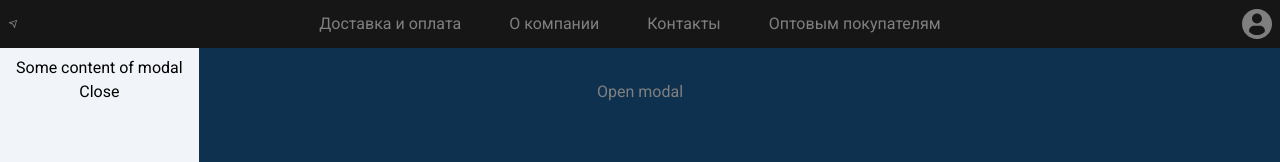
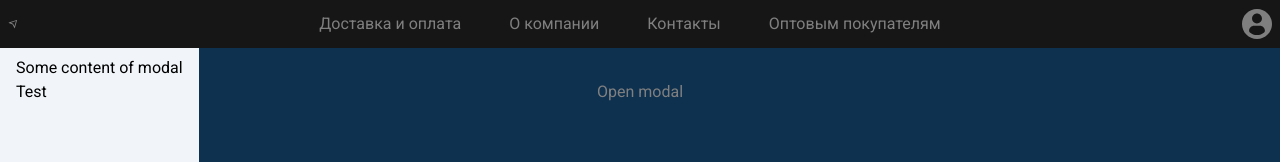
Before and after one commit to Vadim4ick/shopBoiler, a Next.js app: page / in a window 1280 px wide. Both pictures are taken after a click on the button "Open modal". Shown: the top 162 px of the page. Built offline with nearby package versions, Linux system fonts and the light colour scheme.

Commit message:
3/fix bags modal

```diff
--- a/src/pages/AuthPage/ui/AuthPage.tsx
+++ b/src/pages/AuthPage/ui/AuthPage.tsx
@@ -1,35 +1,38 @@
 "use client";
 
-import clsx from "clsx";
-import { motion } from "framer-motion";
+// import clsx from "clsx";
+// import { motion } from "framer-motion";
 import { useState } from "react";
 
 import { Button } from "@/shared/ui/Button/Button";
 import { Modal } from "@/shared/ui/Modal/Modal";
 
 const PageAuth = () => {
-  const [signIn, setSignIn] = useState(false);
+  // const [signIn, setSignIn] = useState(false);
 
-  const [showModal, setShowModal] = useState(false);
+  const [showModal, setShowModal] = useState<boolean>(false);
 
   const handleClick = () => {
     setShowModal(true);
-};
+  };
 
   const handleClose = () => {
     setShowModal(false);
-};
+  };
 
   return (
     <div className="relative h-screen w-full overflow-hidden bg-blue p-6">
-
-
-        <div>
-            <Button children={"Open modal"} onClick={handleClick} />
-            <Modal position={"left"} open={showModal} children={"Some content of modal"} onClose={handleClose} />
-        </div>
-
-
+      <div>
+        <Button onClick={handleClick}>Open modal</Button>
+        <Modal
+          close={<>Test</>}
+          open={showModal}
+          position="left"
+          onClose={handleClose}
+        >
+          Some content of modal
+        </Modal>
+      </div>
 
       {/* <motion.div
         animate={{ left: signIn ? "60%" : "0%" }}
--- a/src/shared/ui/Modal/Modal.tsx
+++ b/src/shared/ui/Modal/Modal.tsx
@@ -1,81 +1,70 @@
-import { ReactNode, useEffect, useRef } from "react";
 import { cva, type VariantProps } from "class-variance-authority";
+import type { ReactNode } from "react";
+import { useCallback, useEffect, useRef } from "react";
 
 const modal = cva("modal", {
+  defaultVariants: {
+    BodyStyle: "flex_column",
+    appearance: "light",
+    position: "top",
+    size: "medium",
+  },
   variants: {
-        BodyStyle: {
-            flex_column: [
-                "flex",
-                "flex-col",
-            ]
-        },
-        // position on page
-        position: {
-            top: [
-                "absolute ",
-                "max-w-fit",
-                "top-0",
-                "right-0",
-
-            ],
-            left: [
-                "absolute ",
-                "max-w-fit",
-                "inset-y-0",
-                "left-0",
-            ],
-        },
-        // size for different screen width
-        size: {
-            small: ["text-sm", "py-1", "px-2"],
-            medium: ["text-base", "py-2", "px-4"],
-        },
-        //   appearence style according disigh
     appearance: {
-            light: [
-                "bg-slate-100",
-                "text-gray-800",
-                "border-1",
-                "border-red-400",
-            ],
-            dark: [
-                "bg-slate-600",
-                "text-white",
-                "border-1",
-                "bg-slate-800",
-            ],
+      dark: ["bg-slate-600", "text-white", "border-1", "bg-slate-800"],
+      light: ["bg-slate-100", "text-gray-800", "border-1", "border-red-400"],
     },
 
+    BodyStyle: {
+      flex_column: ["flex", "flex-col"],
     },
-    defaultVariants: {
-        position: "top",
-        size: "medium",
-        appearance: "light",
-        BodyStyle: "flex_column",
+
+    position: {
+      left: ["absolute ", "max-w-fit", "inset-y-0", "left-0"],
+      top: ["absolute ", "max-w-fit", "top-0", "right-0"],
+    },
+
+    size: {
+      medium: ["text-base", "py-2", "px-4"],
+      small: ["text-sm", "py-1", "px-2"],
+    },
   },
 });
 
-interface ModalProps extends React.HTMLAttributes<HTMLDivElement>, VariantProps<typeof modal> {
-    // аdditional properties that you want to add to the element <div>
+interface ModalProps extends VariantProps<typeof modal> {
+  className?: string;
   children: ReactNode;
   open: boolean;
-    onClose?: () => void;
+  onClose: () => void;
+  close?: ReactNode;
 }
 
-const Modal: React.FC<ModalProps> = (props: ModalProps) => {
+const Modal = (props: ModalProps) => {
   const modalRef = useRef<HTMLDivElement>(null);
 
-    const { open, children, className, position, size, appearance, onClose } = props;
+  const {
+    open,
+    children,
+    className,
+    position = "top",
+    size,
+    appearance,
+    onClose,
+    close,
+  } = props;
 
-    const handleClose = () => {
-        onClose?.();
-    };
+  const handleClose = useCallback(() => {
+    onClose();
+  }, [onClose]);
 
-    const handleOutsideClick = (e: MouseEvent) => {
+  const handleOutsideClick = useCallback(
+    (e: MouseEvent) => {
       if (modalRef.current && !modalRef.current.contains(e.target as Node)) {
         handleClose();
       }
-    };
+    },
+    [handleClose],
+  );
 
   useEffect(() => {
     if (open) {
@@ -87,26 +76,29 @@ const Modal: React.FC<ModalProps> = (props: ModalProps) => {
     return () => {
       document.removeEventListener("mousedown", handleOutsideClick);
     };
-    }, [open]);
+  }, [handleOutsideClick, open]);
 
-    // do not render the modal if it's not open
   if (!open) {
     return null;
   }
 
-
   return (
     <>
-            <div className="fixed top-0 left-0 w-full h-full bg-black opacity-50 z-49" onClick={handleClose}></div>
-                <div ref={modalRef} className={modal({ position, appearance, size, className })}>
+      <div className="z-49 fixed left-0 top-0 h-full w-full bg-black opacity-50" />
+
+      <div
+        ref={modalRef}
+        className={modal({ appearance, className, position, size })}
+      >
         {children}
-                    <button onClick={handleClose} > Close </button>
+        {close && (
+          <button className="w-max" onClick={handleClose}>
+            {close}
+          </button>
+        )}
       </div>
-
     </>
-
   );
-
 };
 
 export { Modal, type ModalProps };
```
Lines whose indentation alone changed are shown as unchanged.
